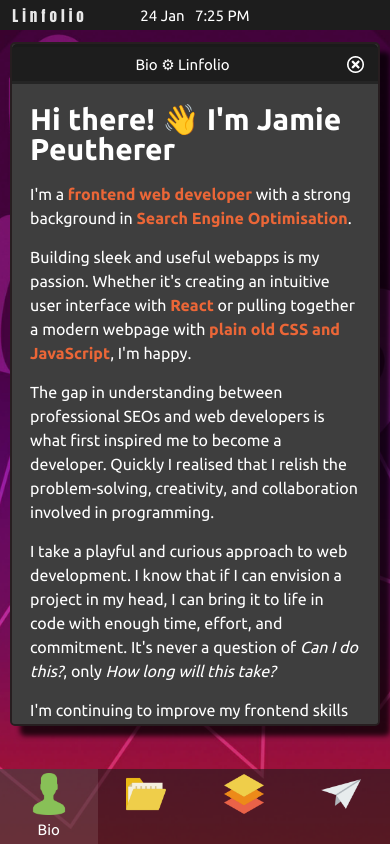
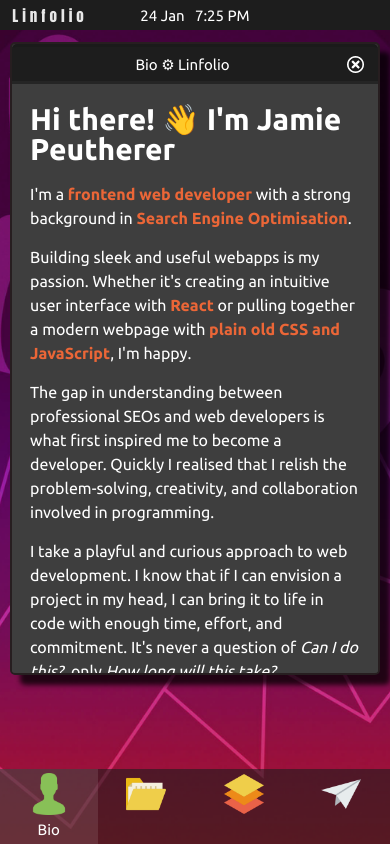
Before and after one commit to Xnanga/linfolio-react, a React (Create React App) app: page / in a window 390 px wide. Built offline with nearby package versions, Linux system fonts and the light colour scheme.

Commit message:
Attempt 2 to fix modal size on mobile.

```diff
--- a/src/Modals/ModalUI/Modal.module.css
+++ b/src/Modals/ModalUI/Modal.module.css
@@ -92,6 +92,12 @@
 /* Small BP */
 
 @media (max-width: 56.25em) {
+  .modal {
+  }
+
+  .modal--small {
+  }
+
   .modal__body {
     padding-top: 2rem;
     padding-bottom: 5rem;
@@ -104,14 +110,14 @@
   .modal {
     top: 5%;
     left: 2.5%;
-    height: 81vh;
+    height: 75vh;
     width: 95%;
   }
 
   .modal--small {
     top: 5%;
     left: 2.5%;
-    height: 81vh;
+    height: 75vh;
     width: 95%;
   }
 }
```
